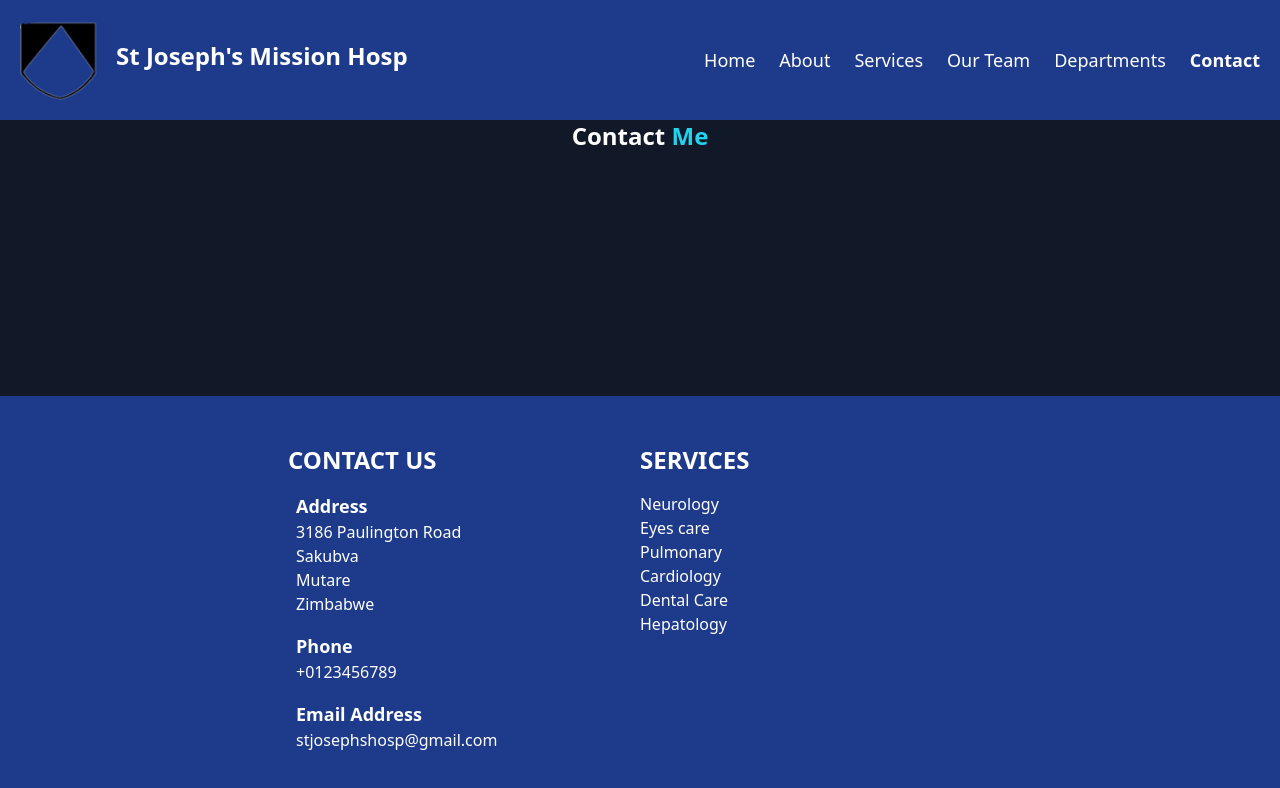
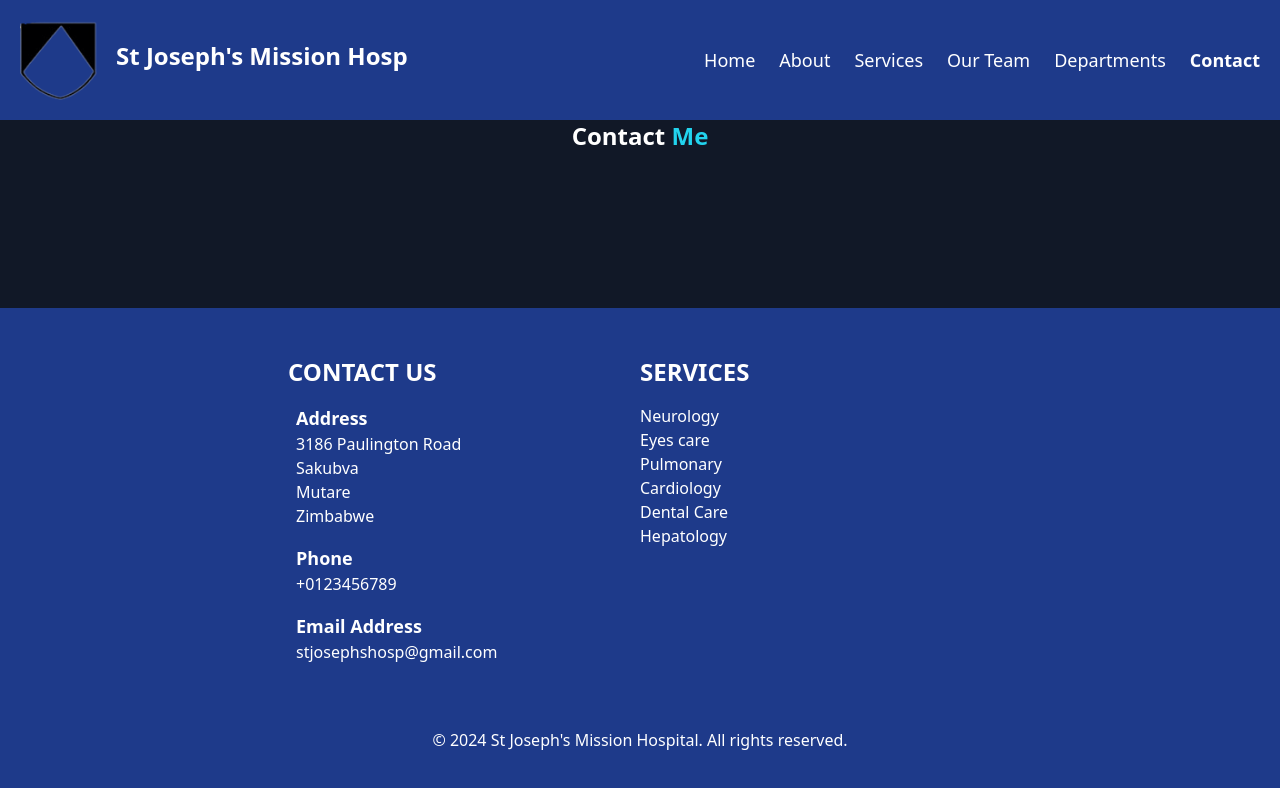
Before and after one commit to KumaloWilson/stjosephswebsite, a React (Vite) app: page /contact in a window 1280 px wide. Shown: the top 788 px of the page. Built offline with nearby package versions, Linux system fonts and the light colour scheme.

Commit message:
to add  admin dashboard

```diff
--- a/src/components/Footer.tsx
+++ b/src/components/Footer.tsx
@@ -43,6 +43,9 @@ const Footer = () => {
             </ul>
           </div>
         </div>
+        <div className="mt-16 text-center">
+          <p>&copy; 2024 St Joseph's Mission Hospital. All rights reserved.</p>
+        </div>
       </div>
     </footer>
   );
```
Also changed, not shown: src/pages/AdminDashboard.tsx (added).
